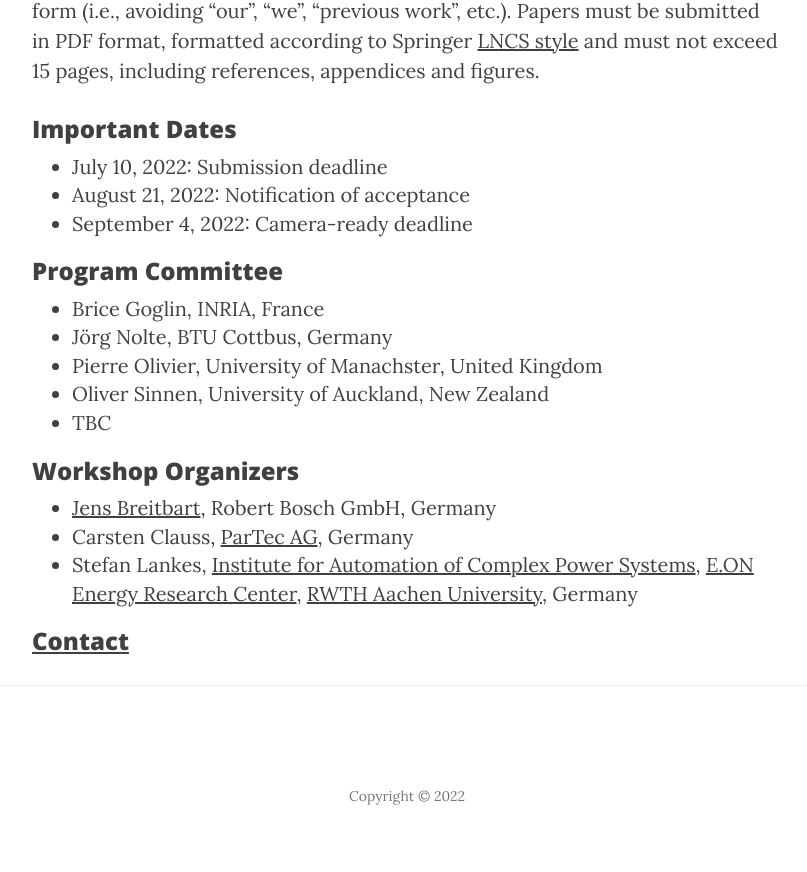
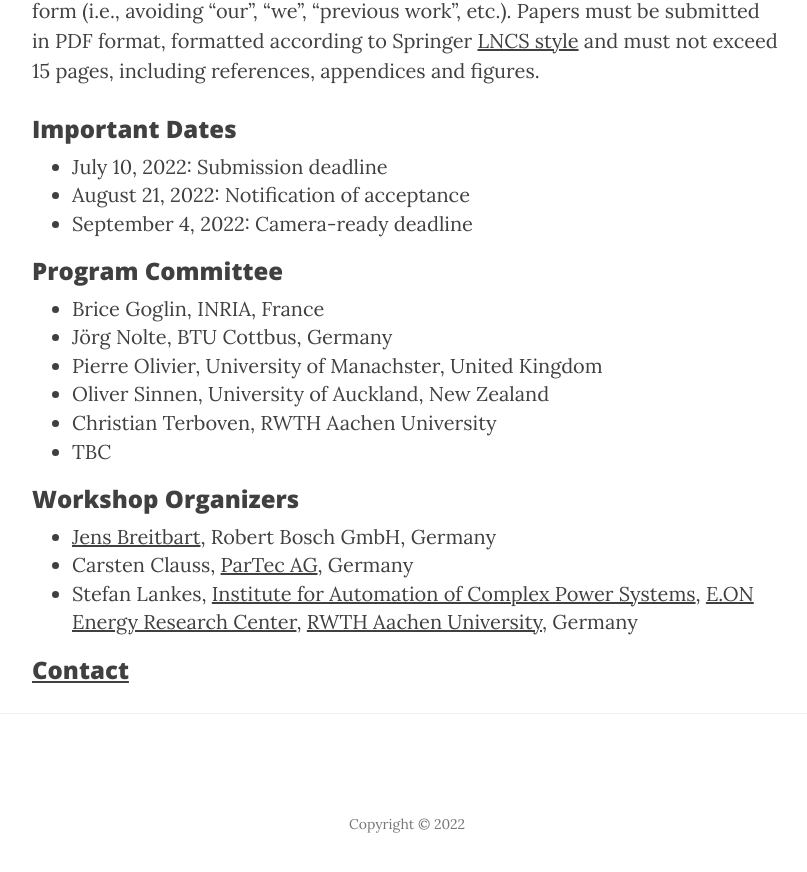
Before and after one commit to WROME/wrome.github.io, a Jekyll site: the page built from heilbronn2022.md, in a window 1280 px wide and 900 px high, scrolled down 2476 px. Shown: the top 872 px of the window, without its empty margins (233-1040 px from the left). Built offline with Jekyll 4.4.1, drawn with Linux system fonts in a browser that asks for light colours; nearby versions of some CDN libraries.

Commit message:
extending PC

```diff
--- a/heilbronn2022.md
+++ b/heilbronn2022.md
@@ -50,6 +50,7 @@ The workshop will be held as special track within the main conference [ARCS](htt
 * Jörg Nolte, BTU Cottbus, Germany
 * Pierre Olivier, University of Manachster, United Kingdom
 * Oliver Sinnen, University of Auckland, New Zealand
+* Christian Terboven, RWTH Aachen University
 * TBC
 
 ### Workshop Organizers
```
